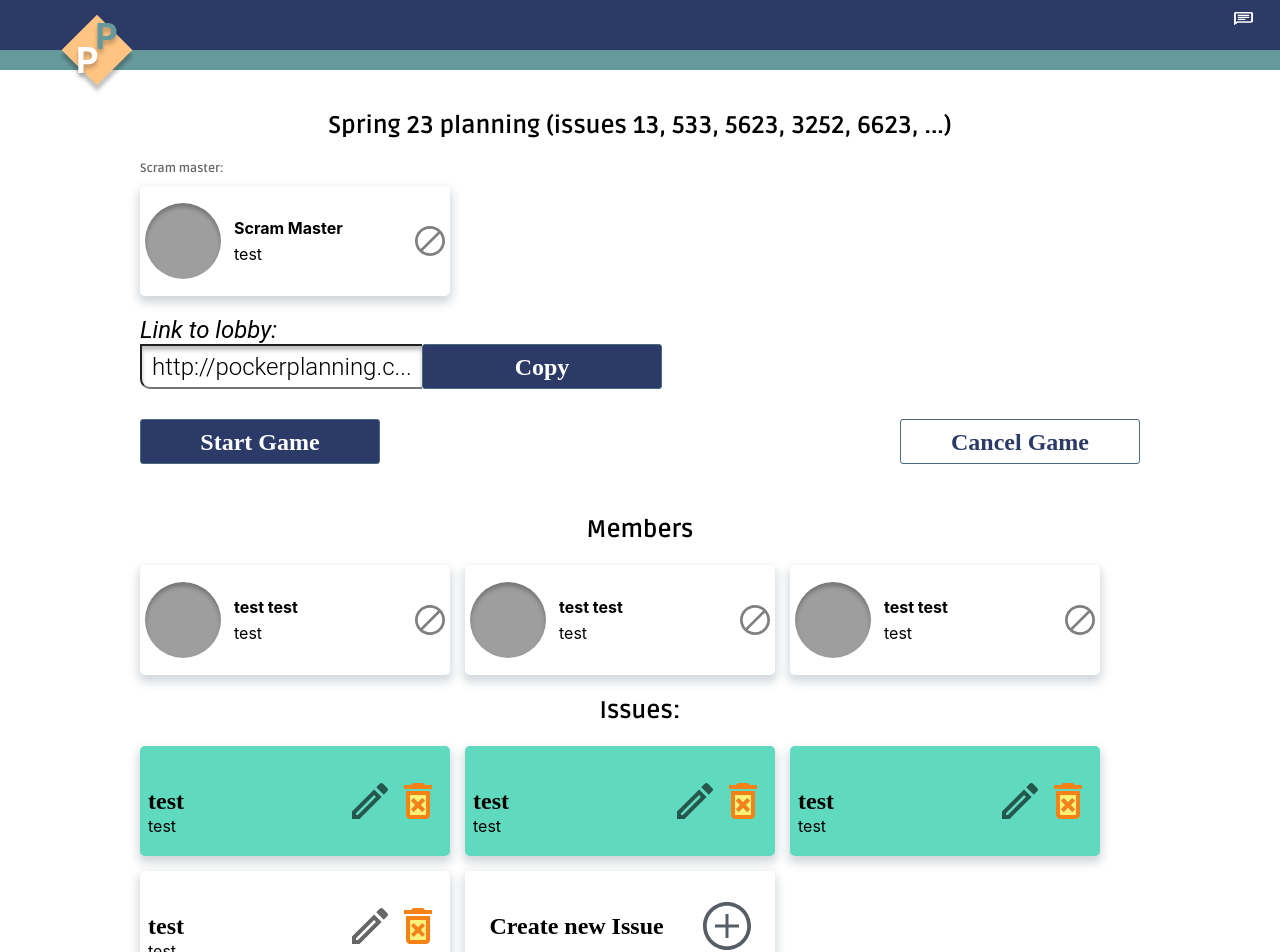
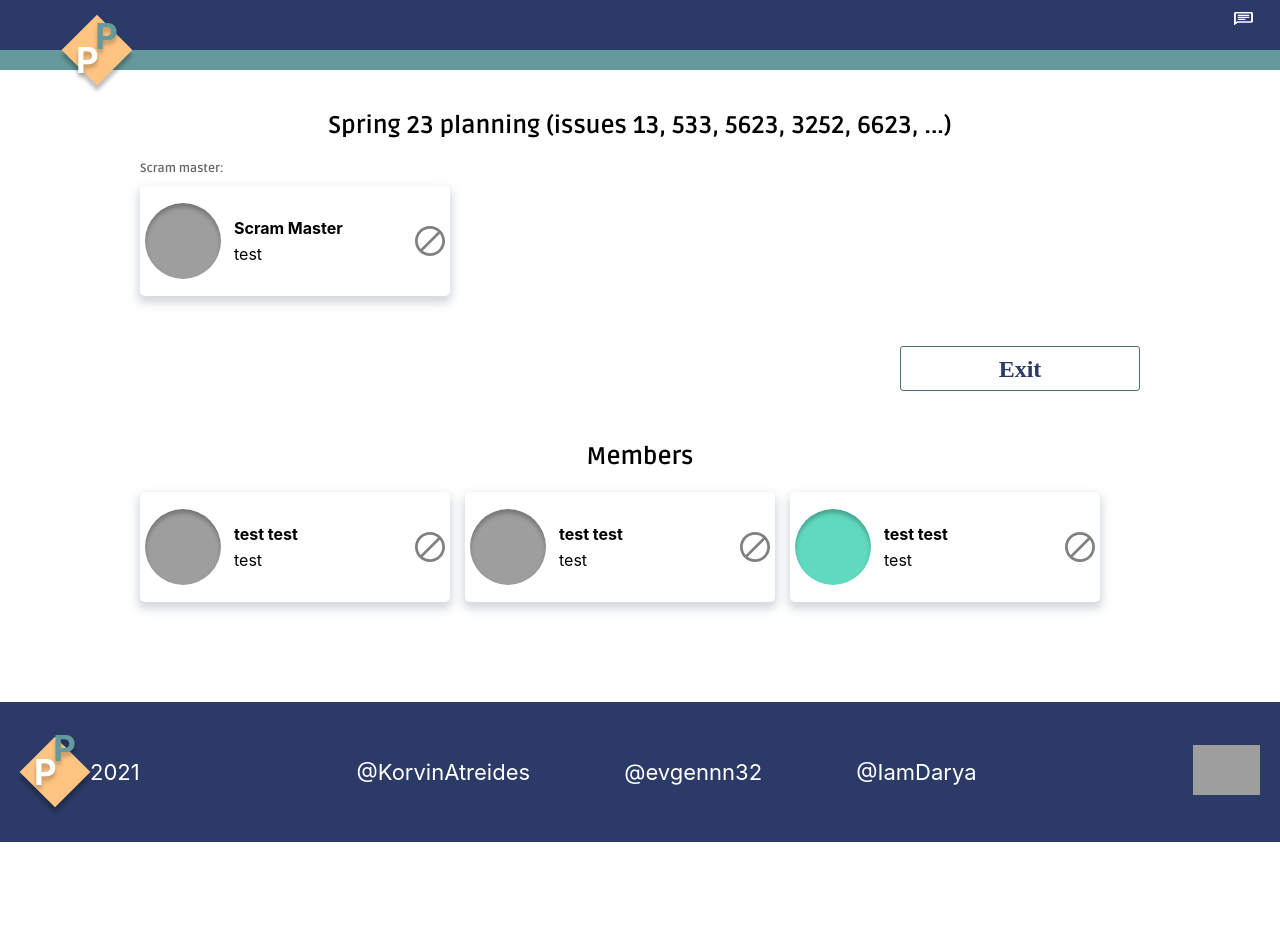
Before and after one commit to evgennn32/pointing-poker, a React (Create React App) app: page /lobby in a window 1280 px wide. Shown: the top 952 px of the page. After the commit the page ends 842 px from the top, so only its background shows below. Built offline with nearby package versions, Linux system fonts and the light colour scheme; grey boxes are pictures that could not be loaded.

Commit message:
feat: add chat activation and team member render

```diff
--- a/src/TempData.ts
+++ b/src/TempData.ts
@@ -1,23 +1,31 @@
 export const issues = [
   {
-    issueName: "test",
+    issueName: "test1",
     priority: "test",
     selected: true,
+    id: "1",
+    link: "test",
   },
   {
-    issueName: "test",
+    issueName: "test2",
     priority: "test",
     selected: true,
+    id: "2",
+    link: "test",
   },
   {
-    issueName: "test",
+    issueName: "test3",
     priority: "test",
     selected: true,
+    id: "3",
+    link: "test",
   },
   {
-    issueName: "test",
+    issueName: "test4",
     priority: "test",
     selected: false,
+    id: "4",
+    link: "test",
   },
 ];
 export const users = [
@@ -43,7 +51,7 @@ export const users = [
   },
   {
     id: "3",
-    image: "test",
+    image: "",
     firstName: "test",
     lastName: "test",
     position: "test",
@@ -65,6 +73,17 @@ export const initialData = {
     ableToDelete: true,
     score: "test",
   },
+};
+
+export const currentUser = {
+  id: "54",
+  image: "test",
+  firstName: "Scram",
+  lastName: "Master",
+  position: "test",
+  currentUser: false,
+  ableToDelete: true,
+  score: "test",
 };
 
 export const cards = [
--- a/src/component/Pages/LobbyPage.tsx
+++ b/src/component/Pages/LobbyPage.tsx
@@ -4,17 +4,18 @@ import { SideBar } from "../styledComponents/Sidebar/SideBar";
 import { Page } from "../styledComponents/Page/Page";
 import styled from "styled-components";
 import { UserAvatar } from "../UserAvatar/UserAvatar";
-import { initialData, issues, users } from "../../TempData";
+import { currentUser, initialData, issues, users } from "../../TempData";
 import Title from "../Title/Title";
 import { Input } from "../styledComponents/Input/Input";
 import { Button } from "../Button/Button";
 import Members from "../Members/Members";
-import IssuesBlock from "../IssuesBlock/IssuesBlock";
 import { IssueTile } from "../CreateIssue/IssueTile";
 import { CreateIssue } from "../CreateIssue/CreateIssue";
 import { GameSettingsView } from "../GameSettingsView/GameSettingsView";
 import GameSettings from "../../models/GameSettings";
 import Chat from "../Chat/Chat";
+import { useSelector } from "react-redux";
+import { RootState } from "../../app/store";
 
 const Container = styled.div`
   display: flex;
@@ -54,9 +55,10 @@ const InputStyled = styled(Input)`
   border-right: none;
 `;
 
-const BtnsWrap = styled.div`
+const BtnsWrap = styled.div<{ alignRight?: boolean }>`
   display: flex;
-  justify-content: space-between;
+  justify-content: ${(props) =>
+    props.alignRight ? "flex-end" : "space-between"};
   margin: 30px 0;
   width: 100%;
 `;
@@ -72,13 +74,16 @@ const updateSettings = (gameSettings: GameSettings) => {
 };
 
 const LobbyPage = (): JSX.Element => {
+  const chatActive = useSelector((state: RootState) => state.chat.isActive);
   return (
-    <Page sidebarActive={false}>
+    <Page sidebarActive={chatActive}>
       <Main>
         <Container>
           <Title title={initialData.title} />
           <ScrumMasterLabel>Scram master:</ScrumMasterLabel>
           <UserAvatarStyled {...initialData.scrumMuster} />
+          {currentUser.id === initialData.scrumMuster.id && (
+            <>
               <LinkToLobbyLabel>Link to lobby:</LinkToLobbyLabel>
               <CopyLinkWrap>
                 <InputStyled value="http://pockerplanning.c..." />
@@ -86,7 +91,7 @@ const LobbyPage = (): JSX.Element => {
                   isLightTheme={false}
                   textContent="Copy"
                   onClick={() => {
-                /*TODO handle copy click*/
+                    // TODO handle copy click
                   }}
                 />
               </CopyLinkWrap>
@@ -95,26 +100,43 @@ const LobbyPage = (): JSX.Element => {
                   isLightTheme={false}
                   textContent="Start Game"
                   onClick={() => {
-                /*TODO handle start game click*/
+                    // TODO handle start game click
                   }}
                 />
                 <Button
                   isLightTheme={true}
                   textContent="Cancel Game"
                   onClick={() => {
-                /*TODO handle cancel game click*/
+                    // TODO handle cancel game click
                   }}
                 />
               </BtnsWrap>
+            </>
+          )}
+          {currentUser.id !== initialData.scrumMuster.id && (
+            <BtnsWrap alignRight={true}>
+              <Button
+                isLightTheme={true}
+                textContent="Exit"
+                onClick={() => {
+                  // TODO handle exit game click
+                }}
+              />
+            </BtnsWrap>
+          )}
           <Members users={users} />
+          {currentUser.id === initialData.scrumMuster.id && (
+            <>
               <Title title="Issues:" />
               <IssuesWrap>
                 {issues.map((issue) => (
-              <IssueTile {...issue} key={issue.issueName} />
+                  <IssueTile {...issue} key={issue.id} />
                 ))}
                 <CreateIssue />
+              </IssuesWrap>
               <GameSettingsView setGameSetting={updateSettings} />
-          </IssuesWrap>
+            </>
+          )}
         </Container>
       </Main>
       <SideBar>
```
Lines whose indentation alone changed are shown as unchanged.
